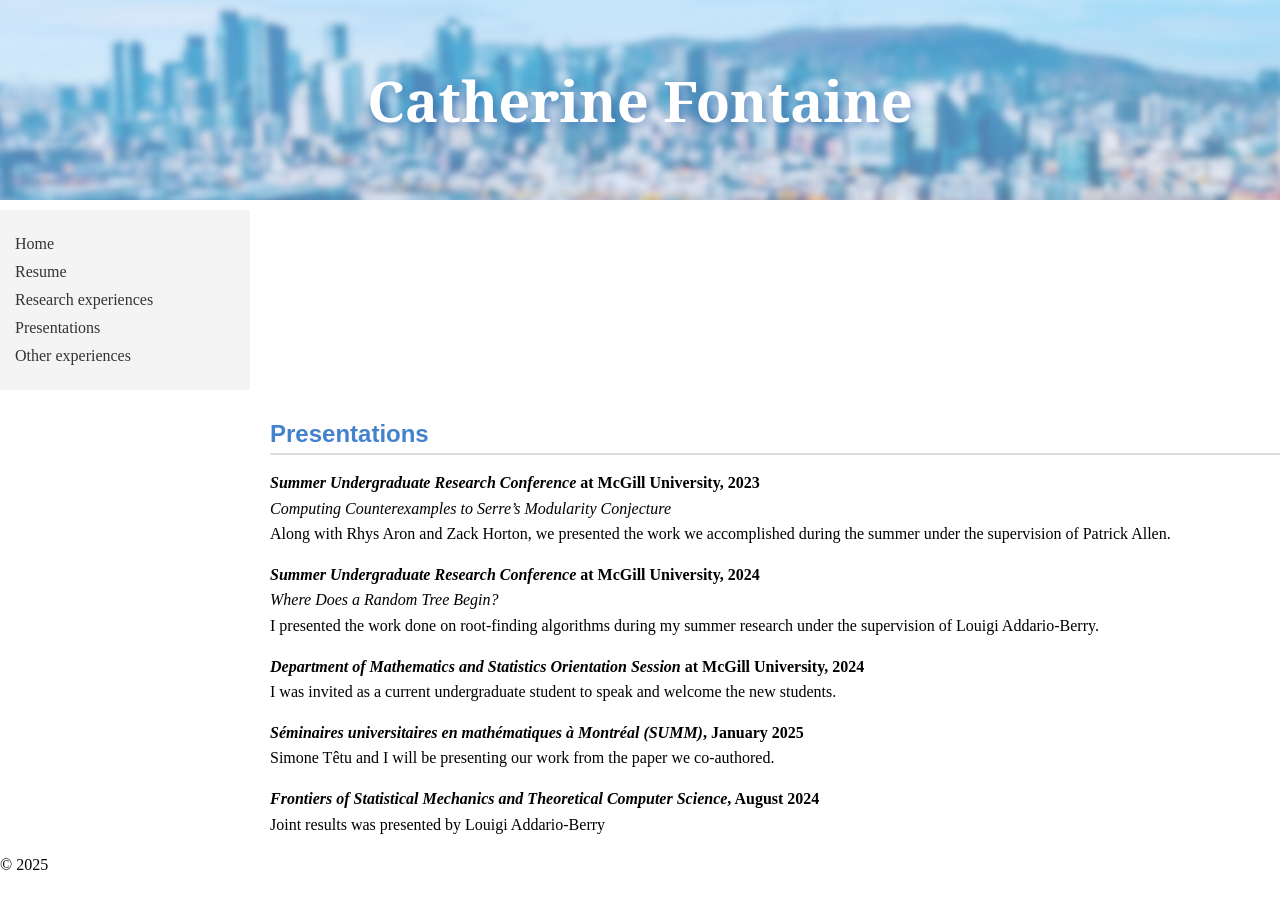
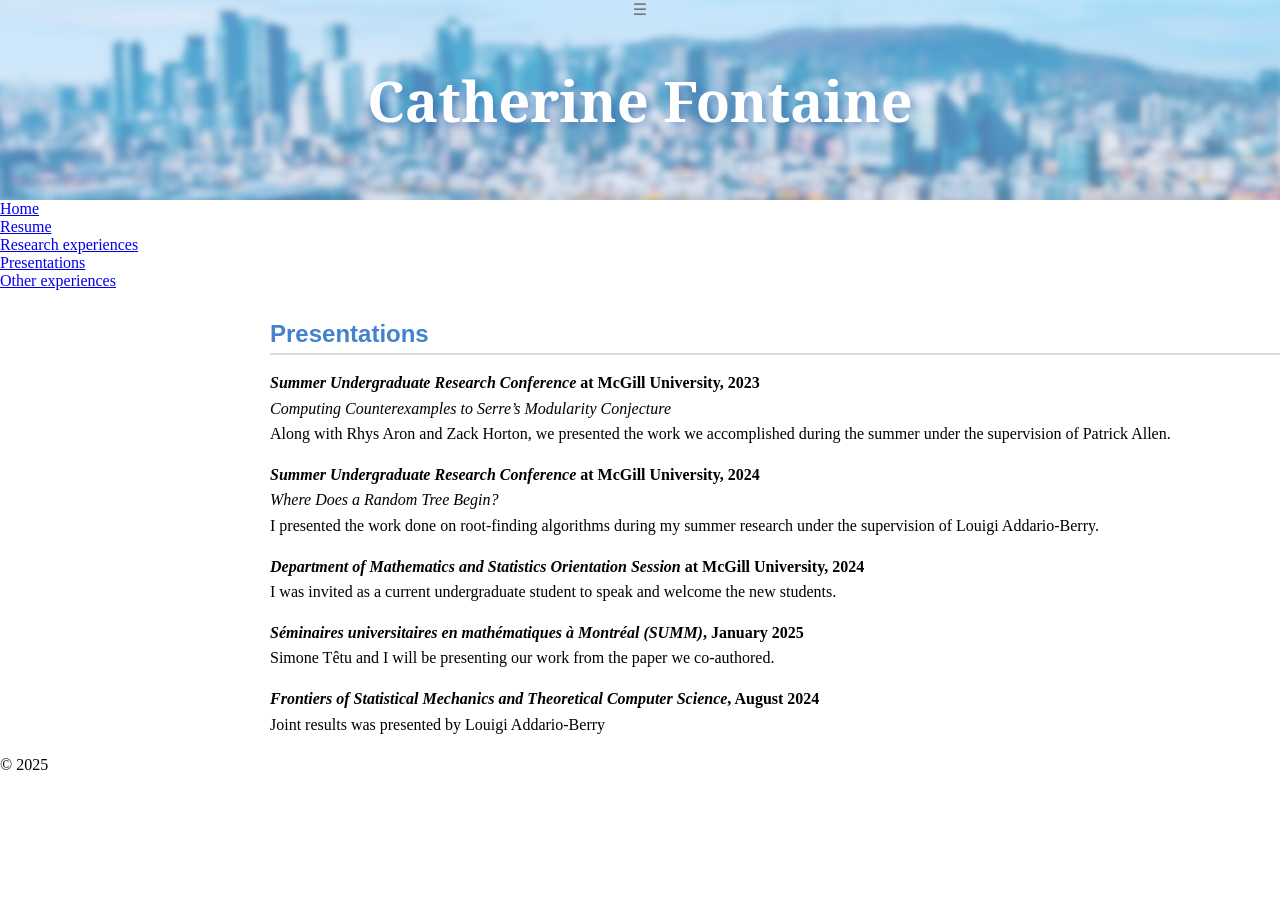
Before and after one commit to CatherineFontaine/CatherineFontaine.github.io, a Jekyll site: the page built from presentations.md, in a window 1280 px wide. Built offline with Jekyll 4.4.1, drawn with Linux system fonts in a browser that asks for light colours.

Commit message:
Update default.html

```diff
--- a/_layouts/default.html
+++ b/_layouts/default.html
@@ -21,11 +21,11 @@
   <header>
     <h1>Catherine Fontaine</h1>
     <!-- Hamburger menu button -->
-    <div class="hamburger" onclick="toggleMenu()">☰</div>
+    <div class=".hamburger" onclick="toggleMenu()">☰</div>
   </header>
 
   <!-- Sidebar navigation -->
-  <div class="sidebar" id="sidebar">
+  <div class=".sidebar" id="sidebar">
     <ul>
       <li><a href="{{ site.baseurl }}/">Home</a></li>
       <li><a href="{{ site.baseurl }}/resume.pdf" target="_blank">Resume</a></li>
@@ -45,7 +45,7 @@
 
   <script>
     function toggleMenu() {
-      const sidebar = document.getElementById('sidebar');
+      const sidebar = document.getElementById('.sidebar');
       sidebar.classList.toggle('show');
     }
   </script>
```
